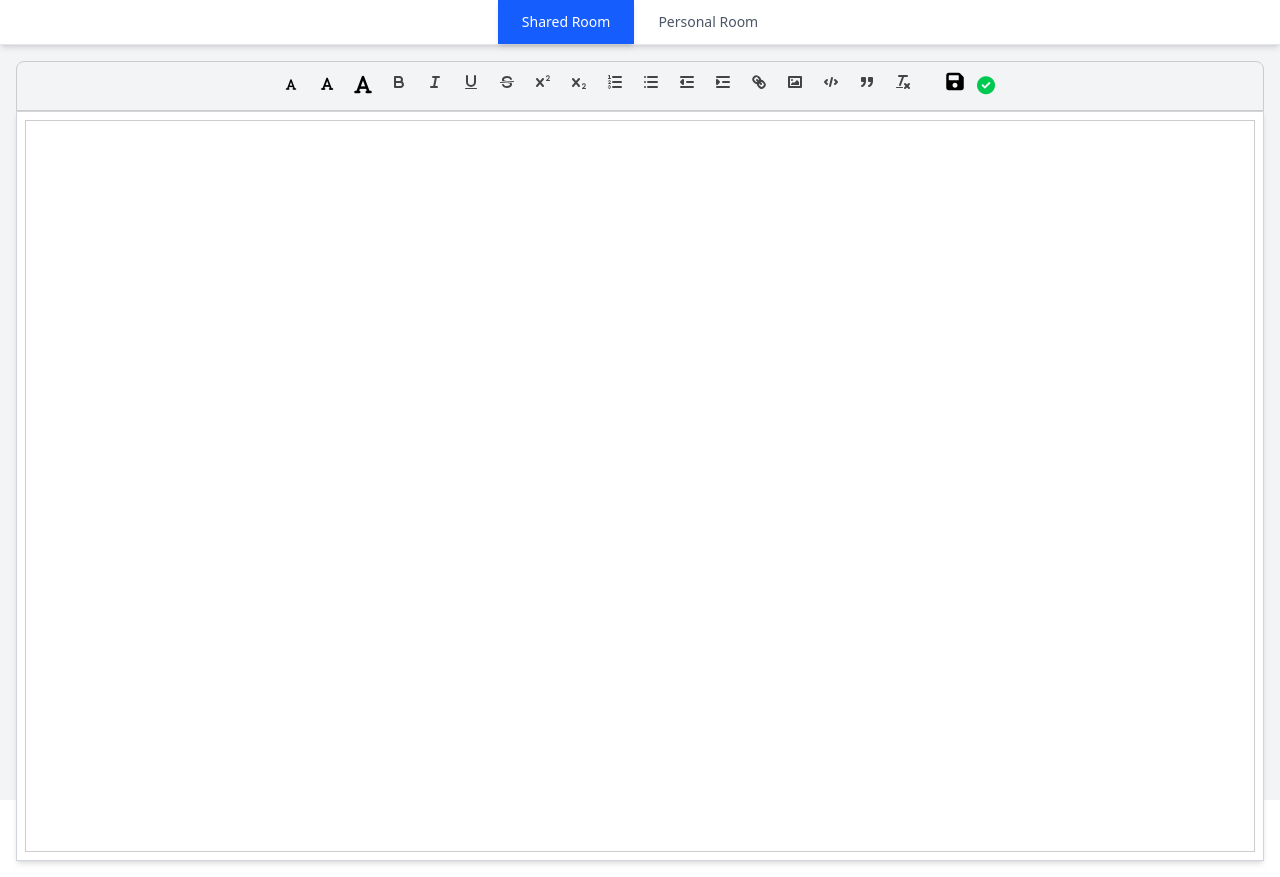
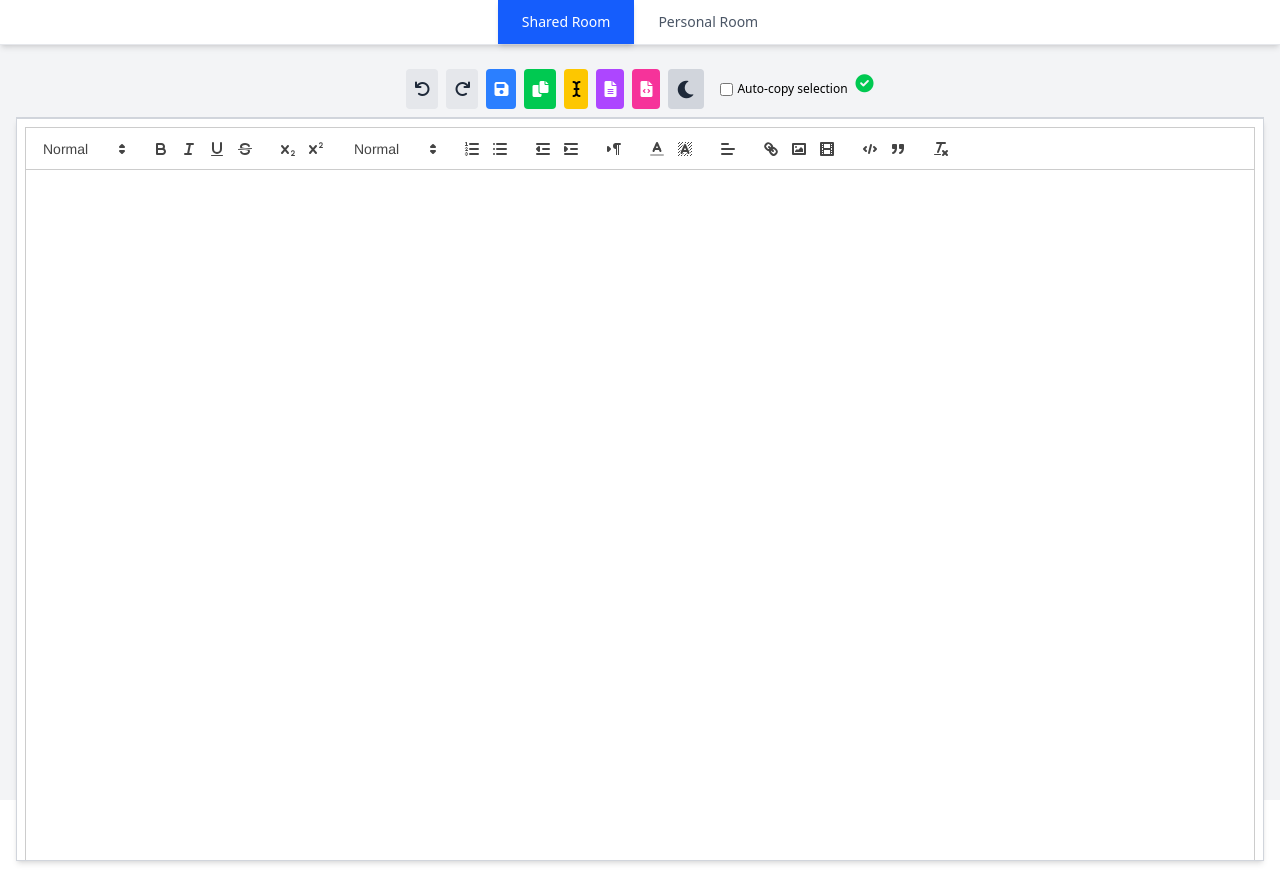
Before and after one commit to Rakshanshettyy/shared-editor, a React (Vite) app: page / in a window 1280 px wide. Built offline with nearby package versions, Linux system fonts and the light colour scheme; no server answers; the database is empty.

Commit message:
Add react-copy-to-clipboard dependency and implement clipboard functionality in SharedEditor

```diff
--- a/package.json
+++ b/package.json
@@ -16,6 +16,7 @@
     "mongodb": "^6.12.0",
     "quill": "^2.0.3",
     "react": "^18.3.1",
+    "react-copy-to-clipboard": "^5.1.0",
     "react-dom": "^18.3.1",
     "react-icons": "^5.4.0",
     "react-quill": "^2.0.0",
--- a/src/App.css
+++ b/src/App.css
@@ -1,3 +1,51 @@
 .white-space-preserve {
   white-space: pre-wrap; /* Or use 'pre' to preserve all whitespace */
 }
+
+/* Quill toolbar icon color for light and dark themes */
+.ql-toolbar.ql-snow svg {
+    fill: #000000; /* dark text for light theme */
+    transition: fill 0.2s;
+}
+.shared-editor-root.dark .ql-toolbar.ql-snow svg {
+    fill: #f6f6f6; /* light text for dark theme */
+}
+
+.shared-editor-root {
+    display: flex;
+    flex-direction: column;
+    height: 100vh;
+    width: 100vw;
+    overflow: hidden; /* Prevent scrolling */
+    background: #f8fafc;
+    color: #222;
+}
+.shared-editor-root.dark {
+    background: #18181b;
+    color: #f3f4f6;
+}
+.editor-container {
+    flex: 1;
+    display: flex;
+    flex-direction: column;
+    justify-content: flex-start;
+    align-items: center;
+    padding: 0.5rem 0;
+    overflow: hidden; /* Prevent scrolling */
+    width: 100%;
+}
+.quill-editor {
+    width: 100%;
+    max-width: 900px;
+    height: 100%;
+    min-height: 0;
+}
+.ql-container.ql-snow {
+    height: calc(100vh - 170px); /* Adjust based on toolbar/footer height */
+    overflow-y: auto;
+    border-radius: 0 0 0.375rem 0.375rem;
+    background: #fff;
+}
+.shared-editor-root.dark .ql-container.ql-snow {
+    background: #18181b;
+}
--- a/src/components/SharedEditor.jsx
+++ b/src/components/SharedEditor.jsx
@@ -1,4 +1,5 @@
 import { useEffect, useRef, useState } from "react";
+import Quill from "quill";
 import ReactQuill from "react-quill";
 import "react-quill/dist/quill.snow.css";
 import { db } from "../../firebaseConfig";
@@ -6,142 +7,238 @@ import { ref, get, set, onValue } from "firebase/database";
 import { toast, ToastContainer } from "react-toastify";
 import "react-toastify/dist/ReactToastify.css";
 
+// Custom clipboard to clean up newlines on copy/paste
+const Clipboard = Quill.import("modules/clipboard");
+class CleanClipboard extends Clipboard {
+	convert(html = null) {
+		let text = super.convert(html);
+		if (typeof text === "string") {
+			text = text.replace(/\n{2,}/g, "\n");
+		}
+		return text;
+	}
+}
+Quill.register("modules/clipboard", CleanClipboard, true);
+
+
+
 const SharedEditor = () => {
 	const quillRef = useRef(null);
 	const [editorContent, setEditorContent] = useState("");
 	const [isSaved, setIsSaved] = useState(true);
-	const [initialContent, setInitialContent] = useState(""); // Track initial content
+	const [initialContent, setInitialContent] = useState("");
+	const [darkMode, setDarkMode] = useState(false);
+	const [autoCopySelection, setAutoCopySelection] = useState(false);
+	const [isAutoSaving, setIsAutoSaving] = useState(false);
 
 	const docRef = ref(db, "documents/sharedEditor");
+
+	// Debounce save
+	let saveTimeout = useRef(null);
 
 	useEffect(() => {
 		const fetchAndSync = async () => {
 			try {
 				const docSnap = await get(docRef);
-
-				// Initialize document if it doesn't exist
 				if (!docSnap.exists()) {
 					await set(docRef, { content: "" });
 				}
-
-				// Set up real-time listener
 				const unsubscribe = onValue(docRef, (snapshot) => {
 					const data = snapshot.val();
 					if (data) {
 						const newContent = data.content || "";
 						setEditorContent(newContent);
-						setInitialContent(newContent); // Store the initial content when syncing
+						setInitialContent(newContent);
 					}
-					setIsSaved(true); // Mark as saved when real-time data is received
+					setIsSaved(true);
 				});
-
 				return () => unsubscribe();
 			} catch (error) {
 				console.error("Error setting up document:", error);
 			}
 		};
-
 		fetchAndSync();
 
-		// Handle Ctrl+S save
 		const handleKeyDown = (event) => {
 			if (event.ctrlKey && event.key === "s") {
 				event.preventDefault();
 				handleSave();
 			}
 		};
-
 		document.addEventListener("keydown", handleKeyDown);
 
 		return () => {
 			document.removeEventListener("keydown", handleKeyDown);
+			clearTimeout(saveTimeout.current);
 		};
 	}, []);
 
-	// Update Realtime Database on content change
+
+
 	const handleContentChange = (content) => {
 		setEditorContent(content);
-		// Only mark as unsaved if content is different from initial content
 		if (content !== initialContent) {
 			setIsSaved(false);
 		}
-		console.log("Content unsaved");
+		setIsAutoSaving(true);
+		clearTimeout(saveTimeout.current);
+		saveTimeout.current = setTimeout(() => {
+			handleSave();
+			setIsAutoSaving(false);
+		}, 1200); // Auto-save after 1.2s of inactivity
 	};
 
-	// Insert content into DB once typing is done (on blur or timeout)
 	const handleBlur = () => {
 		handleSave();
 	};
 
-	// Save the document manually and show a toaster notification
 	const handleSave = () => {
 		const quill = quillRef.current.getEditor();
-		const content = quill.getContents();
+		const content = quill.root.innerHTML;
 		set(docRef, { content: content || "" });
-		setIsSaved(true); // Mark as saved after saving
-		setInitialContent(content); // Update the initial content after saving
+		setIsSaved(true);
+		setInitialContent(content);
 		toast.success("Document updated!");
 	};
 
+	const handleCopyPlainText = () => {
+		const quill = quillRef.current.getEditor();
+		const plainText = quill.getText();
+		navigator.clipboard.writeText(plainText);
+		toast.success("Copied all plain text!");
+	};
+
+	const handleCopySelectionPlainText = () => {
+		const quill = quillRef.current.getEditor();
+		const selection = quill.getSelection();
+		if (selection && selection.length > 0) {
+			const selectedText = quill.getText(selection.index, selection.length);
+			navigator.clipboard.writeText(selectedText);
+			toast.success("Selected text copied as plain text!");
+		} else {
+			toast.info("No text selected.");
+		}
+	};
+
+	const handleUndo = () => {
+		const quill = quillRef.current.getEditor();
+		quill.history.undo();
+	};
+
+	const handleRedo = () => {
+		const quill = quillRef.current.getEditor();
+		quill.history.redo();
+	};
+
+	const handleDownload = (type) => {
+		const quill = quillRef.current.getEditor();
+		let data, filename, mime;
+		if (type === "txt") {
+			data = quill.getText();
+			filename = "document.txt";
+			mime = "text/plain";
+		} else {
+			data = quill.root.innerHTML;
+			filename = "document.html";
+			mime = "text/html";
+		}
+		const blob = new Blob([data], { type: mime });
+		const url = URL.createObjectURL(blob);
+		const a = document.createElement("a");
+		a.href = url;
+		a.download = filename;
+		a.click();
+		URL.revokeObjectURL(url);
+		toast.success(`Downloaded as ${type.toUpperCase()}`);
+	};
+
+	const toggleDarkMode = () => setDarkMode((prev) => !prev);
+
+	// Auto-copy selection if enabled
+	useEffect(() => {
+		if (!autoCopySelection) return;
+		const quill = quillRef.current?.getEditor();
+		if (!quill) return;
+		const handler = () => {
+			const selection = quill.getSelection();
+			if (selection && selection.length > 0) {
+				const selectedText = quill.getText(selection.index, selection.length);
+				navigator.clipboard.writeText(selectedText);
+				toast.success("Selected text auto-copied!");
+			}
+		};
+		quill.on("selection-change", handler);
+		return () => {
+			quill.off("selection-change", handler);
+		};
+	}, [autoCopySelection]);
+
+	const quillToolbarOptions = [
+		[{ "size": ["small", false, "large", "huge"] }],
+		["bold", "italic", "underline", "strike"],
+		[{ script: "sub" }, { script: "super" }],
+		[{ header: [1, 2, 3, 4, 5, 6, false] }],
+		[{ list: "ordered" }, { list: "bullet" }],
+		[{ indent: "-1" }, { indent: "+1" }],
+		[{ direction: "rtl" }],
+		[{ color: [] }, { background: [] }],
+		[{ align: [] }],
+		["link", "image", "video"],
+		["code-block", "blockquote"],
+		["clean"],
+	];
+
 	const modules = {
 		toolbar: {
-			container: "#sharedToolbar",
+			container: quillToolbarOptions,
+		},
+		history: {
+			delay: 500,
+			maxStack: 100,
+			userOnly: true,
 		},
 	};
 
+	// Custom styles for dark mode
 	return (
-		<div className='flex flex-col h-screen'>
-			{/* Toolbar */}
-			<div id='sharedToolbar' className='flex justify-center gap-2 p-4 bg-gray-100 rounded-t-lg overflow-x-auto'>
-				<div className='flex gap-2'>
-					<button className='ql-size' value='small' title='Small'>
-						<i className='fas fa-font fa-xs'></i>
+		<div className={`flex flex-col h-screen transition-colors duration-300 ${darkMode ? "bg-gray-900 text-white" : "bg-gray-50 text-black"}`}>
+			{/* Responsive Action Bar */}
+			<div className={`flex flex-wrap justify-center gap-2 p-2 border-b ${darkMode ? "bg-gray-800 border-gray-700" : "bg-gray-100 border-gray-300"}`}>
+				<button onClick={handleUndo} className={`rounded p-2 ${darkMode ? "bg-gray-700 text-gray-200" : "bg-gray-200 text-gray-800"}`} aria-label="Undo" title="Undo">
+					<i className="fas fa-undo fa-md"></i>
 				</button>
-					<button className='ql-size' value='large' title='Large'>
-						<i className='fas fa-font fa-sm'></i>
+				<button onClick={handleRedo} className={`rounded p-2 ${darkMode ? "bg-gray-700 text-gray-200" : "bg-gray-200 text-gray-800"}`} aria-label="Redo" title="Redo">
+					<i className="fas fa-redo fa-md"></i>
 				</button>
-					<button className='ql-size' value='huge' title='Huge'>
-						<i className='fas fa-font fa-lg'></i>
+				<button onClick={handleSave} className={`rounded p-2 ${darkMode ? "bg-blue-700 text-white" : "bg-blue-500 text-white"}`} aria-label="Save" title="Save">
+					<i className="fas fa-save fa-md"></i>
 				</button>
-				</div>
-				<button className='ql-bold text-lg font-bold'>B</button>
-				<button className='ql-italic text-lg font-italic'>I</button>
-				<button className='ql-underline text-lg underline'>U</button>
-				<button className='ql-strike text-lg line-through'>S</button>
-				<button className='ql-script' value='super'>Super</button>
-				<button className='ql-script' value='sub'>Sub</button>
-				<button className='ql-list' value='ordered'>Ordered List</button>
-				<button className='ql-list' value='bullet'>Bullet List</button>
-				<button className='ql-indent' value='-1'>Indent</button>
-				<button className='ql-indent' value='+1'>Outdent</button>
-				<button className='ql-link'>Link</button>
-				<button className='ql-image'>Image</button>
-				<button className='ql-code-block'>Code Block</button>
-				<button className='ql-blockquote'>Blockquote</button>
-				<button className='ql-clean'>Clear Formatting</button>
-
-				<div className='flex ml-4 items-center gap-2'>
-					<button
-						onClick={handleSave}
-						className='bg-blue-500 text-black rounded-md p-3 mt-2'
-						style={{ position: "relative", bottom: "9px" }}
-					>
-						<i className='fas fa-save text-xl'></i>
+				<button onClick={handleCopyPlainText} className={`rounded p-2 ${darkMode ? "bg-green-700 text-white" : "bg-green-500 text-white"}`} aria-label="Copy all plain text" title="Copy all plain text">
+					<i className="fas fa-copy fa-md"></i>
 				</button>
-					{/* Save status icon */}
-					<span
-						title={isSaved ? "Document is saved" : "Document has unsaved changes"}
-						className={`text-lg ${
-							isSaved ? "text-green-500" : "text-red-500"
-						}`}
-					>
+				<button onClick={handleCopySelectionPlainText} className={`rounded p-2 ${darkMode ? "bg-yellow-700 text-white" : "bg-yellow-400 text-black"}`} aria-label="Copy selected plain text" title="Copy selected plain text">
+					<i className="fas fa-i-cursor fa-md"></i>
+				</button>
+				<button onClick={() => handleDownload("txt")} className={`rounded p-2 ${darkMode ? "bg-purple-700 text-white" : "bg-purple-500 text-white"}`} aria-label="Download as TXT" title="Download as TXT">
+					<i className="fas fa-file-alt fa-md"></i>
+				</button>
+				<button onClick={() => handleDownload("html")} className={`rounded p-2 ${darkMode ? "bg-pink-700 text-white" : "bg-pink-500 text-white"}`} aria-label="Download as HTML" title="Download as HTML">
+					<i className="fas fa-file-code fa-md"></i>
+				</button>
+				<button onClick={toggleDarkMode} className={`rounded p-2 ${darkMode ? "bg-gray-900 text-yellow-300" : "bg-gray-300 text-gray-800"}`} aria-label={darkMode ? "Switch to Light Mode" : "Switch to Dark Mode"} title={darkMode ? "Switch to Light Mode" : "Switch to Dark Mode"}>
+					{darkMode ? <i className='fas fa-sun fa-md'></i> : <i className='fas fa-moon fa-lg'></i>}
+				</button>
+				<label className='flex items-center gap-1 ml-2 cursor-pointer' title="Auto-copy selection">
+					<input type="checkbox" checked={autoCopySelection} onChange={() => setAutoCopySelection(v => !v)} />
+					<span className='text-xs'>Auto-copy selection</span>
+				</label>
+				<span title={isSaved ? "Document is saved" : "Document has unsaved changes"} className={`text-lg ${isSaved ? "text-green-500" : "text-red-500"}`}>
 					<i className={`fas ${isSaved ? "fa-check-circle" : "fa-exclamation-circle"}`}></i>
 				</span>
+				{isAutoSaving && <span className="text-blue-400 text-xs ml-2 animate-pulse">Auto-saving...</span>}
 			</div>
-			</div>
-
-			{/* Editor */}
-			<div className='flex-1 h-full border border-gray-300 bg-white shadow-md p-2 overflow-x-auto'>
+			{/* Quill Editor with full toolbar */}
+			<div className={`flex-1 h-full border ${darkMode ? "border-gray-700 bg-gray-900" : "border-gray-300 bg-white"} shadow-md p-2 overflow-x-auto`}>
 				<ReactQuill
 					ref={quillRef}
 					theme='snow'
@@ -152,8 +249,8 @@ const SharedEditor = () => {
 					style={{ height: "100%" }}
 				/>
 			</div>
-			{/* Toaster Notification */}
-			<ToastContainer />
+
+			<ToastContainer theme={darkMode ? "dark" : "light"} />
 		</div>
 	);
 };
```
Also changed, not shown: 1 other file (tests, documents, lock files or other folders). Lines whose indentation alone changed are shown as unchanged.
